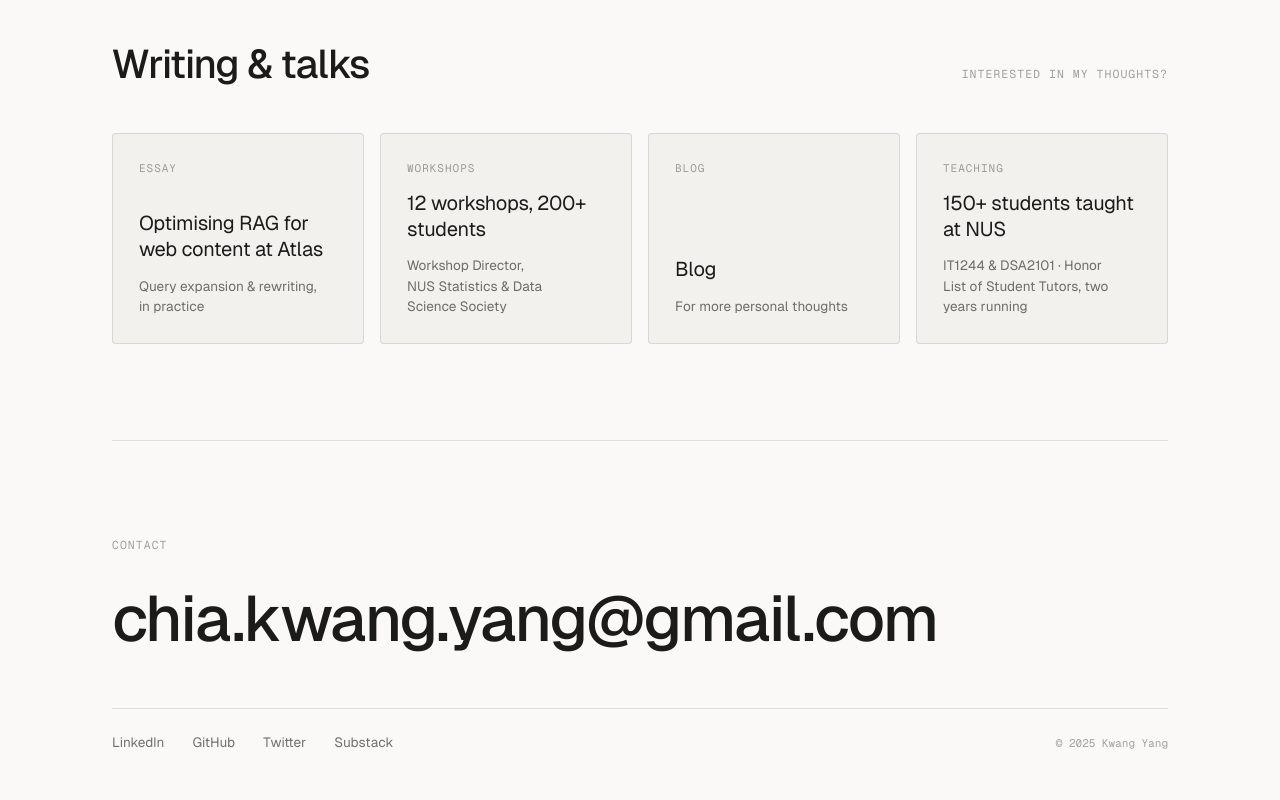
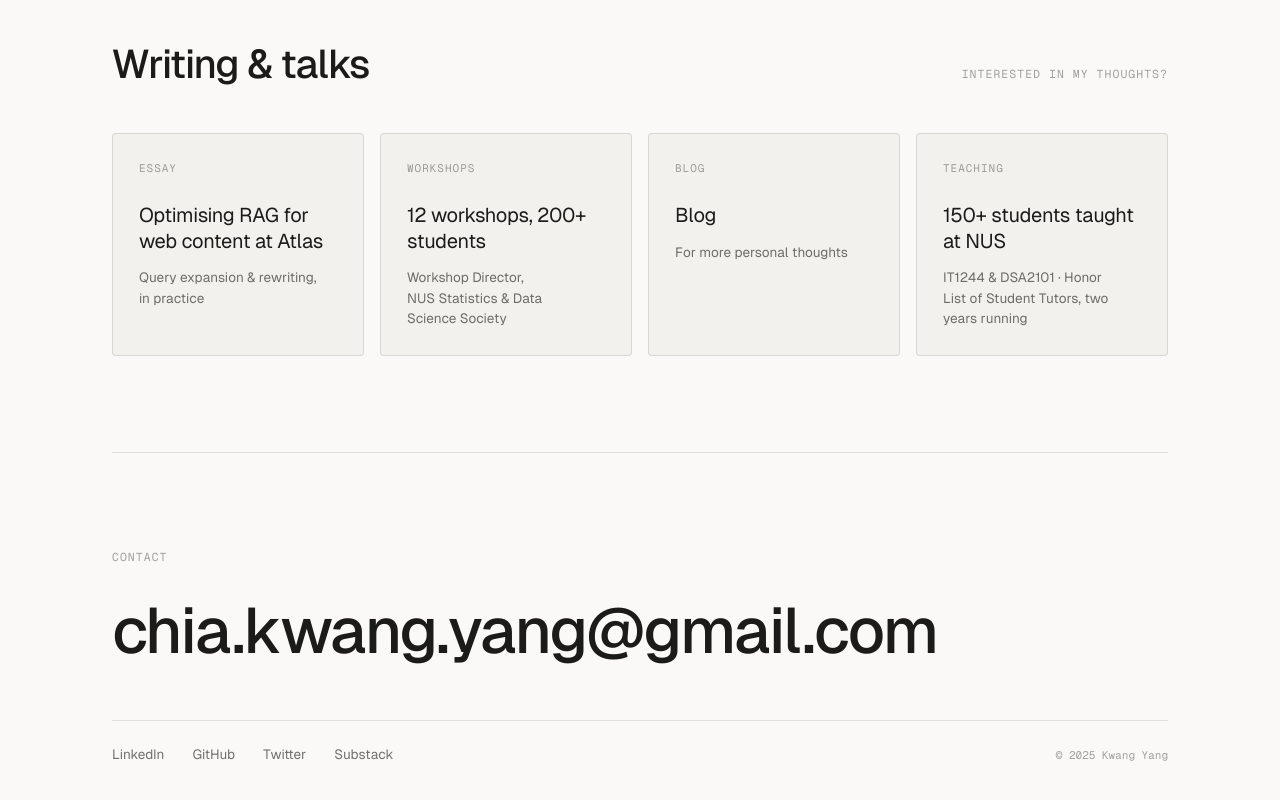
Before and after one commit to kwangyy/ky-website, a Next.js app: page / in a window 1280 px wide. Shown: the part 2213-3013 px from the top of the page. Built offline with nearby package versions, Linux system fonts and the light colour scheme.

Commit message:
Top-align Writing card titles; drop post summary

```diff
--- a/components/Writing.tsx
+++ b/components/Writing.tsx
@@ -56,7 +56,7 @@ export default function Writing() {
                 <span className="font-mono text-[11px] uppercase tracking-[0.09em] text-ink-3">
                   {entry.kind}
                 </span>
-                <span className="mt-auto text-[20px] leading-[1.28] tracking-[-0.017em]">
+                <span className="mt-3 text-[20px] leading-[1.28] tracking-[-0.017em]">
                   {entry.title}
                 </span>
                 <span className="text-meta text-ink-2">{entry.detail}</span>
--- a/content/blog/yin-shui-si-yuan.mdx
+++ b/content/blog/yin-shui-si-yuan.mdx
@@ -1,7 +1,6 @@
 ---
 title: '> 饮水思源 (and a note on sincerity)'
 date: '2026-09-22'
-summary: 'On sincerity, the people who forget where they came from, and why that matters so much to me.'
 ---
 
 i’ve realised that over the years, it’s been harder and harder for me to actually get along with a group of people. there are a few things that irk me, and one of the biggest ones will always be whether someone is sincere or not.
```
